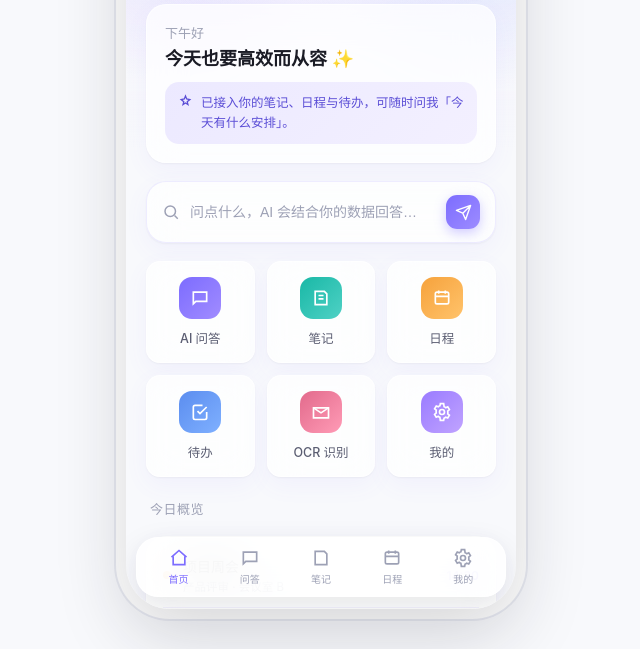
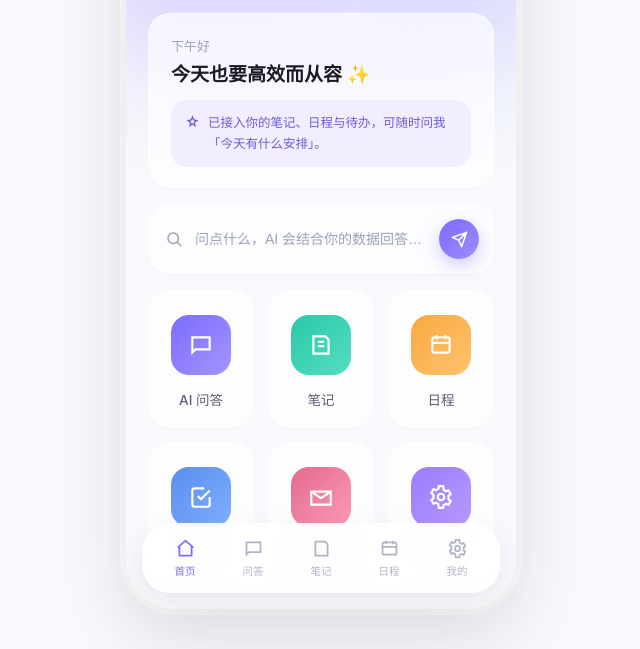
Before and after one commit to piaoyun05/ai-assistant, a website: page home-display.html in a window 1280 px wide. Shown: the part 151-800 px from the top of the page, without its empty margins (319-959 px from the left). Drawn offline with Linux system fonts and the light colour scheme.

Commit message:
style(home-display): 调整设计稿贴近参考图-柔光扩散/大方块图标/大圆角胶囊Tab
- 顶部淡紫柔光范围扩大到1/3屏，saturate 160% 增强色彩
- 功能图标块 42x42 圆→60x60 圆角方块(18px)，纯渐变
- 卡片圆角 20→22px，阴影极轻更通透
- 底部 Tab 浮动条圆角 22→28px 更大胶囊
- 发送按钮改圆形40px+紫色光晕
- 标题 24px/700，字距1.5px

```diff
--- a/home-display.html
+++ b/home-display.html
@@ -8,254 +8,205 @@
 <style>
   :root {
     --bg: #F8F9FC;
-    --card: rgba(255,255,255,.72);
+    --card: rgba(255,255,255,.65);
     --text-1: #1A1B25;
     --text-2: #5B5E72;
     --text-3: #9DA1B5;
     --primary: #7C6CFF;
     --primary-soft: #ECE9FF;
-    --border: rgba(124,108,255,.12);
-    --radius: 20px;
-    --radius-sm: 14px;
-    --shadow: 0 1px 2px rgba(26,27,37,.04), 0 8px 24px rgba(124,108,255,.06);
+    --border: rgba(255,255,255,.7);
+    --radius: 22px;
+    --radius-md: 18px;
+    --radius-lg: 28px;
   }
   * { margin:0; padding:0; box-sizing:border-box; -webkit-tap-highlight-color:transparent; }
-  html, body {
-    height:100%;
-    font-family:-apple-system,BlinkMacSystemFont,"PingFang SC","Microsoft YaHei","Helvetica Neue",sans-serif;
-    color:var(--text-1);
-    background:var(--bg);
-  }
-  body {
-    display:flex; justify-content:center; align-items:flex-start;
-    min-height:100vh; padding:24px 0;
-  }
+  html, body { height:100%; font-family:-apple-system,BlinkMacSystemFont,"PingFang SC","Microsoft YaHei","Helvetica Neue",sans-serif; color:var(--text-1); background:var(--bg); }
+  body { display:flex; justify-content:center; align-items:flex-start; min-height:100vh; padding:24px 0; }
 
-  /* 手机外壳：移动端竖屏 */
+  /* 手机外壳 */
   .phone {
     position:relative;
     width:390px; max-width:100%;
     height:844px; max-height:92vh;
-    border-radius:44px;
+    border-radius:50px;
     background:var(--bg);
     overflow:hidden;
-    box-shadow:0 24px 70px rgba(26,27,37,.18), 0 0 0 10px #fff, 0 0 0 12px #E8EAF2;
+    box-shadow:0 24px 70px rgba(26,27,37,.14), 0 0 0 6px rgba(255,255,255,.95);
   }
 
-  /* 顶部淡紫色柔和渐变柔光背景 */
+  /* 顶部淡紫柔光：大范围柔和扩散 */
   .glow {
     position:absolute; inset:0; pointer-events:none; z-index:0;
     background:
-      radial-gradient(120% 60% at 50% -8%, rgba(167,148,255,.55) 0%, rgba(167,148,255,0) 55%),
-      radial-gradient(80% 42% at 18% 4%, rgba(196,182,255,.40) 0%, rgba(196,182,255,0) 60%),
-      radial-gradient(85% 45% at 86% 2%, rgba(150,170,255,.32) 0%, rgba(150,170,255,0) 62%),
-      linear-gradient(180deg, rgba(245,243,255,.65) 0%, rgba(248,249,252,0) 38%);
-    filter:blur(.5px);
+      radial-gradient(140% 80% at 50% -10%, rgba(190,178,255,.65) 0%, rgba(190,178,255,0) 60%),
+      radial-gradient(80% 50% at 14% 8%, rgba(200,190,255,.45) 0%, rgba(200,190,255,0) 60%),
+      radial-gradient(80% 50% at 88% 6%, rgba(180,195,255,.40) 0%, rgba(180,195,255,0) 65%),
+      linear-gradient(180deg, rgba(238,235,255,.55) 0%, rgba(248,249,252,0) 45%);
   }
-  /* 细微颗粒柔光叠加，提升高级质感 */
   .glow::after {
-    content:""; position:absolute; inset:0;
-    background:radial-gradient(60% 30% at 50% 12%, rgba(255,255,255,.55) 0%, rgba(255,255,255,0) 70%);
+    content:""; position:absolute; left:0; right:0; top:0; height:50%;
+    background:radial-gradient(50% 22% at 50% 18%, rgba(255,255,255,.55) 0%, rgba(255,255,255,0) 70%);
   }
 
   .screen {
     position:relative; z-index:1;
     height:100%; overflow-y:auto;
-    padding:54px 20px 26px;
-    display:flex; flex-direction:column; gap:18px;
+    padding:54px 22px 110px;
+    display:flex; flex-direction:column; gap:16px;
   }
   .screen::-webkit-scrollbar { width:0; }
 
   /* 顶部标题 */
-  .topbar { text-align:center; padding:6px 0 2px; }
+  .topbar { text-align:center; padding:8px 0 6px; }
   .topbar h1 {
-    font-size:21px; font-weight:600; letter-spacing:2px;
-    color:#2A2B3A;
+    font-size:24px; font-weight:700; letter-spacing:1.5px; color:#2A2B3A;
     text-shadow:0 1px 0 rgba(255,255,255,.6);
   }
-  .topbar .sub {
-    margin-top:6px; font-size:12.5px; color:var(--text-3); letter-spacing:.5px;
+  .topbar .sub { margin-top:6px; font-size:12px; color:#A8AAC0; letter-spacing:2px; font-weight:500; }
+
+  /* 卡片基础：极轻阴影、通透 */
+  .card {
+    background:var(--card);
+    backdrop-filter:blur(20px) saturate(160%);
+    -webkit-backdrop-filter:blur(20px) saturate(160%);
+    border:1px solid rgba(255,255,255,.7);
+    border-radius:var(--radius);
+    box-shadow:0 1px 2px rgba(26,27,37,.03);
   }
 
   /* 问候卡片 */
-  .hero {
-    background:var(--card);
-    backdrop-filter:blur(18px) saturate(160%);
-    -webkit-backdrop-filter:blur(18px) saturate(160%);
-    border:1px solid rgba(255,255,255,.6);
-    border-radius:var(--radius);
-    padding:18px;
-    box-shadow:var(--shadow);
-  }
+  .hero { padding:22px 22px 20px; }
   .hero .hi { font-size:13px; color:var(--text-3); }
-  .hero .name { font-size:18px; font-weight:600; margin-top:2px; }
+  .hero .name { font-size:19px; font-weight:600; margin-top:4px; }
   .hero .tip {
-    margin-top:12px; padding:11px 13px; border-radius:var(--radius-sm);
-    background:linear-gradient(135deg, var(--primary-soft), #F3F0FF);
-    color:#5B4ED6; font-size:12.5px; line-height:1.6;
+    margin-top:14px; padding:13px 14px; border-radius:16px;
+    background:#F1EEFF;
+    color:#6A5BD8; font-size:12.5px; line-height:1.65;
     display:flex; gap:8px; align-items:flex-start;
   }
-  .hero .tip svg { flex:0 0 auto; margin-top:1px; }
+  .hero .tip svg { flex:0 0 auto; margin-top:2px; }
 
-  /* 快捷提问/搜索框 */
+  /* 搜索框 */
   .ask {
-    display:flex; align-items:center; gap:10px;
-    background:var(--card);
-    backdrop-filter:blur(18px); -webkit-backdrop-filter:blur(18px);
-    border:1px solid var(--border);
-    border-radius:var(--radius);
-    padding:13px 15px;
-    box-shadow:var(--shadow);
+    display:flex; align-items:center; gap:12px;
+    padding:14px 14px 14px 16px;
   }
   .ask input {
-    flex:1; border:0; outline:0; background:transparent;
-    font-size:14px; color:var(--text-1);
+    flex:1; border:0; outline:0; background:transparent; font-size:14px; color:var(--text-1);
   }
   .ask input::placeholder { color:var(--text-3); }
   .ask .send {
-    width:34px; height:34px; border-radius:11px; border:0;
+    width:40px; height:40px; border-radius:50%; border:0;
     background:linear-gradient(135deg,#7C6CFF,#9D8CFF);
     color:#fff; display:flex; align-items:center; justify-content:center;
-    box-shadow:0 4px 12px rgba(124,108,255,.35);
+    box-shadow:0 6px 18px rgba(124,108,255,.35);
   }
 
   /* 功能网格 */
   .grid {
-    display:grid; grid-template-columns:repeat(3,1fr); gap:12px;
+    display:grid; grid-template-columns:repeat(3,1fr); gap:14px;
   }
   .tile {
     background:var(--card);
-    backdrop-filter:blur(16px); -webkit-backdrop-filter:blur(16px);
-    border:1px solid rgba(255,255,255,.6);
-    border-radius:var(--radius-sm);
-    padding:15px 10px; text-align:center;
-    box-shadow:var(--shadow);
+    backdrop-filter:blur(18px); -webkit-backdrop-filter:blur(18px);
+    border:1px solid rgba(255,255,255,.7);
+    border-radius:var(--radius);
+    padding:24px 10px 18px; text-align:center;
+    box-shadow:0 1px 2px rgba(26,27,37,.03);
+    display:flex; flex-direction:column; align-items:center; gap:14px;
   }
   .tile .ic {
-    width:42px; height:42px; margin:0 auto 9px;
-    border-radius:13px; display:flex; align-items:center; justify-content:center;
+    width:60px; height:60px;
+    border-radius:18px;
+    display:flex; align-items:center; justify-content:center;
     color:#fff;
   }
-  .tile .t { font-size:12.5px; color:var(--text-2); font-weight:500; }
-  .c1 { background:linear-gradient(135deg,#7C6CFF,#A18CFF); }
-  .c2 { background:linear-gradient(135deg,#19B8A6,#4FD1C5); }
-  .c3 { background:linear-gradient(135deg,#F6A23C,#FFC36B); }
+  .tile .t { font-size:13.5px; color:var(--text-2); font-weight:500; }
+  .c1 { background:linear-gradient(135deg,#7C6CFF,#A295FF); }
+  .c2 { background:linear-gradient(135deg,#28C9A8,#56DDC2); }
+  .c3 { background:linear-gradient(135deg,#F8A940,#FFC26E); }
   .c4 { background:linear-gradient(135deg,#5B8DEF,#7FB0FF); }
   .c5 { background:linear-gradient(135deg,#E26A8C,#FF9BB6); }
-  .c6 { background:linear-gradient(135deg,#9A7BFF,#C0A3FF); }
+  .c6 { background:linear-gradient(135deg,#9A7BFF,#B89AFF); }
 
-  /* 今日概览 */
-  .section-title { font-size:13px; color:var(--text-3); margin:4px 4px 0; letter-spacing:.5px; }
-  .card {
-    background:var(--card);
-    backdrop-filter:blur(16px); -webkit-backdrop-filter:blur(16px);
-    border:1px solid rgba(255,255,255,.6);
-    border-radius:var(--radius);
-    padding:6px 16px; box-shadow:var(--shadow);
+  /* 底部 Tab 浮动条 */
+  .nav {
+    position:absolute; left:16px; right:16px; bottom:16px; z-index:3;
+    display:flex; justify-content:space-around; align-items:center;
+    background:rgba(255,255,255,.85);
+    backdrop-filter:blur(22px) saturate(160%);
+    -webkit-backdrop-filter:blur(22px) saturate(160%);
+    border:1px solid rgba(255,255,255,.7);
+    border-radius:var(--radius-lg); padding:10px 8px;
+    box-shadow:0 10px 30px rgba(26,27,37,.08);
   }
-  .row {
-    display:flex; align-items:center; gap:12px;
-    padding:13px 0; border-bottom:1px solid rgba(124,108,255,.08);
-  }
-  .row:last-child { border-bottom:0; }
-  .row .dot { width:8px; height:8px; border-radius:50%; flex:0 0 auto; }
-  .row .body { flex:1; min-width:0; }
-  .row .title { font-size:14px; font-weight:500; }
-  .row .meta { font-size:11.5px; color:var(--text-3); margin-top:2px; }
-  .row .time { font-size:12px; color:var(--primary); font-weight:600; flex:0 0 auto; }
-
-  /* 底部导航 */
-  .nav {
-    position:absolute; left:10px; right:10px; bottom:12px; z-index:2;
-    display:flex; justify-content:space-around; align-items:center;
-    background:rgba(255,255,255,.82);
-    backdrop-filter:blur(20px); -webkit-backdrop-filter:blur(20px);
-    border:1px solid rgba(255,255,255,.7);
-    border-radius:22px; padding:10px 6px;
-    box-shadow:0 10px 30px rgba(26,27,37,.10);
-  }
-  .nav .item { display:flex; flex-direction:column; align-items:center; gap:3px; color:var(--text-3); }
+  .nav .item { display:flex; flex-direction:column; align-items:center; gap:4px; color:#B0B3C6; padding:4px 6px; }
   .nav .item.active { color:var(--primary); }
-  .nav .item .lab { font-size:10px; }
-  .screen { padding-bottom:96px; }
+  .nav .item .lab { font-size:10.5px; font-weight:500; }
 </style>
 </head>
 <body>
   <div class="phone">
     <div class="glow"></div>
     <div class="screen">
-      <!-- 顶部标题 -->
+
       <div class="topbar">
         <h1>个人 AI 助手</h1>
         <div class="sub">Personal AI Assistant</div>
       </div>
 
-      <!-- 问候卡片 -->
-      <div class="hero">
+      <div class="card hero">
         <div class="hi">下午好</div>
         <div class="name">今天也要高效而从容 ✨</div>
         <div class="tip">
-          <svg width="15" height="15" viewBox="0 0 24 24" fill="none" stroke="#5B4ED6" stroke-width="2"><path d="M12 3l1.9 4.8L19 9l-4.3 3.2L16 17l-4-2.6L8 17l1.3-4.8L5 9l5.1-1.2L12 3z"/></svg>
+          <svg width="15" height="15" viewBox="0 0 24 24" fill="none" stroke="#6A5BD8" stroke-width="2"><path d="M12 3l1.9 4.8L19 9l-4.3 3.2L16 17l-4-2.6L8 17l1.3-4.8L5 9l5.1-1.2L12 3z"/></svg>
           <span>已接入你的笔记、日程与待办，可随时问我「今天有什么安排」。</span>
         </div>
       </div>
 
-      <!-- 快捷提问 -->
-      <div class="ask">
-        <svg width="18" height="18" viewBox="0 0 24 24" fill="none" stroke="#9DA1B5" stroke-width="2"><circle cx="11" cy="11" r="7"/><path d="M21 21l-4.3-4.3"/></svg>
+      <div class="card ask">
+        <svg width="18" height="18" viewBox="0 0 24 24" fill="none" stroke="#9DA1B5" stroke-width="2" stroke-linecap="round"><circle cx="11" cy="11" r="7"/><path d="M21 21l-4.3-4.3"/></svg>
         <input placeholder="问点什么，AI 会结合你的数据回答…">
-        <button class="send">
-          <svg width="17" height="17" viewBox="0 0 24 24" fill="none" stroke="#fff" stroke-width="2" stroke-linecap="round" stroke-linejoin="round"><path d="M22 2L11 13M22 2l-7 20-4-9-9-4 20-7z"/></svg>
+        <button class="send" aria-label="发送">
+          <svg width="17" height="17" viewBox="0 0 24 24" fill="none" stroke="#fff" stroke-width="2.2" stroke-linecap="round" stroke-linejoin="round"><path d="M22 2L11 13M22 2l-7 20-4-9-9-4 20-7z"/></svg>
         </button>
       </div>
 
-      <!-- 功能网格 -->
       <div class="grid">
-        <div class="tile"><div class="ic c1"><svg width="20" height="20" viewBox="0 0 24 24" fill="none" stroke="#fff" stroke-width="2"><path d="M4 5h16v11H7l-3 3V5z"/></svg></div><div class="t">AI 问答</div></div>
-        <div class="tile"><div class="ic c2"><svg width="20" height="20" viewBox="0 0 24 24" fill="none" stroke="#fff" stroke-width="2"><path d="M5 4h11l3 3v13H5z"/><path d="M9 9h6M9 13h6"/></svg></div><div class="t">笔记</div></div>
-        <div class="tile"><div class="ic c3"><svg width="20" height="20" viewBox="0 0 24 24" fill="none" stroke="#fff" stroke-width="2"><rect x="4" y="5" width="16" height="14" rx="2"/><path d="M8 3v4M16 3v4M4 10h16"/></svg></div><div class="t">日程</div></div>
-        <div class="tile"><div class="ic c4"><svg width="20" height="20" viewBox="0 0 24 24" fill="none" stroke="#fff" stroke-width="2"><path d="M9 11l3 3 8-8"/><path d="M20 12v7a2 2 0 0 1-2 2H6a2 2 0 0 1-2-2V6a2 2 0 0 1 2-2h9"/></svg></div><div class="t">待办</div></div>
-        <div class="tile"><div class="ic c5"><svg width="20" height="20" viewBox="0 0 24 24" fill="none" stroke="#fff" stroke-width="2"><path d="M3 7h18v12H3z"/><path d="M3 7l9 6 9-6"/></svg></div><div class="t">OCR 识别</div></div>
-        <div class="tile"><div class="ic c6"><svg width="20" height="20" viewBox="0 0 24 24" fill="none" stroke="#fff" stroke-width="2"><circle cx="12" cy="12" r="3"/><path d="M19 12a7 7 0 0 0-.1-1.2l2-1.6-2-3.4-2.4 1a7 7 0 0 0-2-1.2L14 2h-4l-.5 2.6a7 7 0 0 0-2 1.2l-2.4-1-2 3.4 2 1.6A7 7 0 0 0 5 12c0 .4 0 .8.1 1.2l-2 1.6 2 3.4 2.4-1a7 7 0 0 0 2 1.2L10 22h4l.5-2.6a7 7 0 0 0 2-1.2l2.4 1 2-3.4-2-1.6c.1-.4.1-.8.1-1.2z"/></svg></div><div class="t">我的</div></div>
+        <div class="tile">
+          <div class="ic c1"><svg width="26" height="26" viewBox="0 0 24 24" fill="none" stroke="#fff" stroke-width="2"><path d="M4 5h16v11H7l-3 3V5z"/></svg></div>
+          <div class="t">AI 问答</div>
+        </div>
+        <div class="tile">
+          <div class="ic c2"><svg width="26" height="26" viewBox="0 0 24 24" fill="none" stroke="#fff" stroke-width="2"><path d="M5 4h11l3 3v13H5z"/><path d="M9 9h6M9 13h6"/></svg></div>
+          <div class="t">笔记</div>
+        </div>
+        <div class="tile">
+          <div class="ic c3"><svg width="26" height="26" viewBox="0 0 24 24" fill="none" stroke="#fff" stroke-width="2"><rect x="4" y="5" width="16" height="14" rx="2"/><path d="M8 3v4M16 3v4M4 10h16"/></svg></div>
+          <div class="t">日程</div>
+        </div>
+        <div class="tile">
+          <div class="ic c4"><svg width="26" height="26" viewBox="0 0 24 24" fill="none" stroke="#fff" stroke-width="2"><path d="M9 11l3 3 8-8"/><path d="M20 12v7a2 2 0 0 1-2 2H6a2 2 0 0 1-2-2V6a2 2 0 0 1 2-2h9"/></svg></div>
+          <div class="t">待办</div>
+        </div>
+        <div class="tile">
+          <div class="ic c5"><svg width="26" height="26" viewBox="0 0 24 24" fill="none" stroke="#fff" stroke-width="2"><path d="M3 7h18v12H3z"/><path d="M3 7l9 6 9-6"/></svg></div>
+          <div class="t">OCR 识别</div>
+        </div>
+        <div class="tile">
+          <div class="ic c6"><svg width="26" height="26" viewBox="0 0 24 24" fill="none" stroke="#fff" stroke-width="2"><circle cx="12" cy="12" r="3"/><path d="M19 12a7 7 0 0 0-.1-1.2l2-1.6-2-3.4-2.4 1a7 7 0 0 0-2-1.2L14 2h-4l-.5 2.6a7 7 0 0 0-2 1.2l-2.4-1-2 3.4 2 1.6A7 7 0 0 0 5 12c0 .4 0 .8.1 1.2l-2 1.6 2 3.4 2.4-1a7 7 0 0 0 2 1.2L10 22h4l.5-2.6a7 7 0 0 0 2-1.2l2.4 1 2-3.4-2-1.6c.1-.4.1-.8.1-1.2z"/></svg></div>
+          <div class="t">我的</div>
+        </div>
       </div>
 
-      <!-- 今日概览 -->
-      <div class="section-title">今日概览</div>
-      <div class="card">
-        <div class="row">
-          <div class="dot" style="background:#F6A23C"></div>
-          <div class="body">
-            <div class="title">项目周会</div>
-            <div class="meta">产品评审 · 会议室 B</div>
-          </div>
-          <div class="time">14:30</div>
-        </div>
-        <div class="row">
-          <div class="dot" style="background:#19B8A6"></div>
-          <div class="body">
-            <div class="title">提交季度复盘文档</div>
-            <div class="meta">待办 · 高优先级</div>
-          </div>
-          <div class="time">今天</div>
-        </div>
-        <div class="row">
-          <div class="dot" style="background:#7C6CFF"></div>
-          <div class="body">
-            <div class="title">晚间健身</div>
-            <div class="meta">日程 · 个人</div>
-          </div>
-          <div class="time">19:00</div>
-        </div>
-      </div>
     </div>
 
-    <!-- 底部导航 -->
     <div class="nav">
-      <div class="item active"><svg width="20" height="20" viewBox="0 0 24 24" fill="none" stroke="currentColor" stroke-width="2"><path d="M3 11l9-8 9 8"/><path d="M5 10v10h14V10"/></svg><span class="lab">首页</span></div>
-      <div class="item"><svg width="20" height="20" viewBox="0 0 24 24" fill="none" stroke="currentColor" stroke-width="2"><path d="M4 5h16v11H7l-3 3V5z"/></svg><span class="lab">问答</span></div>
-      <div class="item"><svg width="20" height="20" viewBox="0 0 24 24" fill="none" stroke="currentColor" stroke-width="2"><path d="M5 4h11l3 3v13H5z"/></svg><span class="lab">笔记</span></div>
-      <div class="item"><svg width="20" height="20" viewBox="0 0 24 24" fill="none" stroke="currentColor" stroke-width="2"><rect x="4" y="5" width="16" height="14" rx="2"/><path d="M8 3v4M16 3v4M4 10h16"/></svg><span class="lab">日程</span></div>
-      <div class="item"><svg width="20" height="20" viewBox="0 0 24 24" fill="none" stroke="currentColor" stroke-width="2"><circle cx="12" cy="12" r="3"/><path d="M19 12a7 7 0 0 0-.1-1.2l2-1.6-2-3.4-2.4 1a7 7 0 0 0-2-1.2L14 2h-4l-.5 2.6a7 7 0 0 0-2 1.2l-2.4-1-2 3.4 2 1.6A7 7 0 0 0 5 12c0 .4 0 .8.1 1.2l-2 1.6 2 3.4 2.4-1a7 7 0 0 0 2 1.2L10 22h4l.5-2.6a7 7 0 0 0 2-1.2l2.4 1 2-3.4-2-1.6c.1-.4.1-.8.1-1.2z"/></svg><span class="lab">我的</span></div>
+      <div class="item active"><svg width="21" height="21" viewBox="0 0 24 24" fill="none" stroke="currentColor" stroke-width="2"><path d="M3 11l9-8 9 8"/><path d="M5 10v10h14V10"/></svg><span class="lab">首页</span></div>
+      <div class="item"><svg width="21" height="21" viewBox="0 0 24 24" fill="none" stroke="currentColor" stroke-width="2"><path d="M4 5h16v11H7l-3 3V5z"/></svg><span class="lab">问答</span></div>
+      <div class="item"><svg width="21" height="21" viewBox="0 0 24 24" fill="none" stroke="currentColor" stroke-width="2"><path d="M5 4h11l3 3v13H5z"/></svg><span class="lab">笔记</span></div>
+      <div class="item"><svg width="21" height="21" viewBox="0 0 24 24" fill="none" stroke="currentColor" stroke-width="2"><rect x="4" y="5" width="16" height="14" rx="2"/><path d="M8 3v4M16 3v4M4 10h16"/></svg><span class="lab">日程</span></div>
+      <div class="item"><svg width="21" height="21" viewBox="0 0 24 24" fill="none" stroke="currentColor" stroke-width="2"><circle cx="12" cy="12" r="3"/><path d="M19 12a7 7 0 0 0-.1-1.2l2-1.6-2-3.4-2.4 1a7 7 0 0 0-2-1.2L14 2h-4l-.5 2.6a7 7 0 0 0-2 1.2l-2.4-1-2 3.4 2 1.6A7 7 0 0 0 5 12c0 .4 0 .8.1 1.2l-2 1.6 2 3.4 2.4-1a7 7 0 0 0 2 1.2L10 22h4l.5-2.6a7 7 0 0 0 2-1.2l2.4 1 2-3.4-2-1.6c.1-.4.1-.8.1-1.2z"/></svg><span class="lab">我的</span></div>
     </div>
   </div>
 </body>
```
